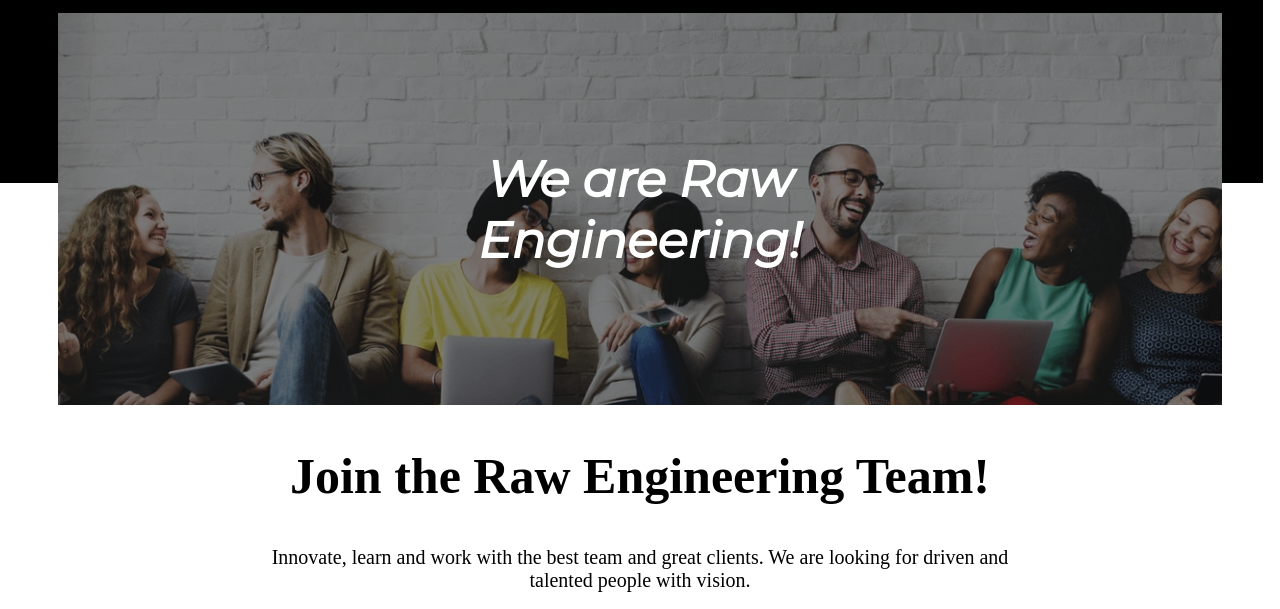
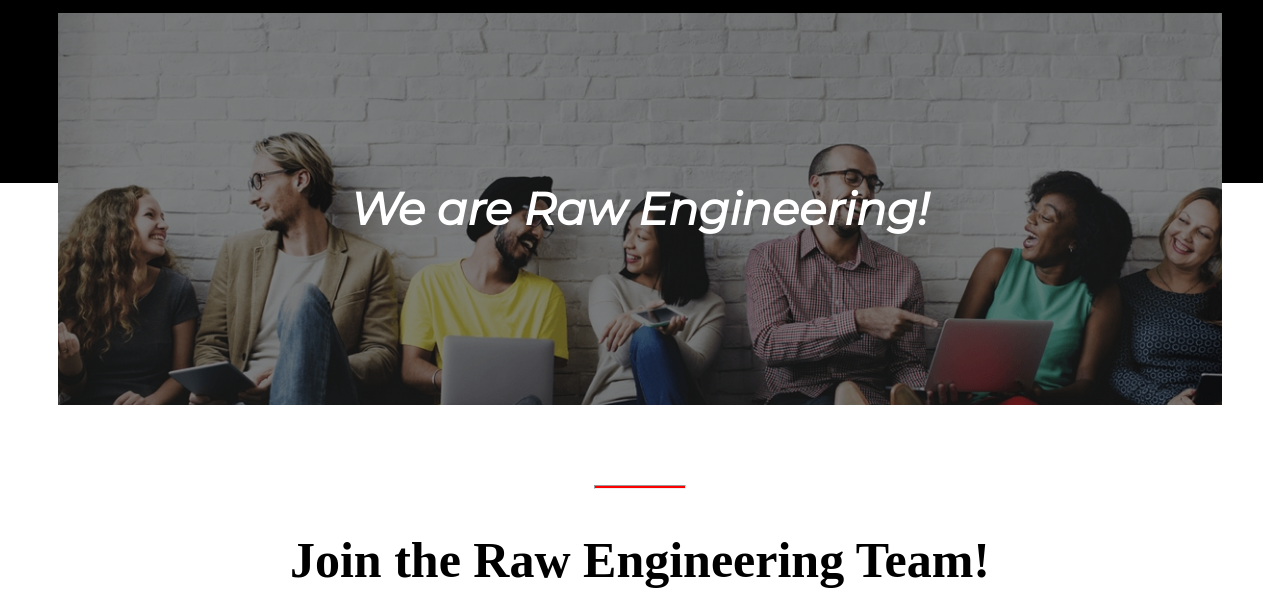
Before and after one commit to SwaatiPandey/Raw-engineering, a plain HTML site: page index.html in a window 1280 px wide. Shown: the part 116-725 px from the top of the page. Drawn offline with Linux system fonts and the light colour scheme.

Commit message:
Done little style changes to the page

```diff
--- a/index.html
+++ b/index.html
@@ -26,10 +26,15 @@
     </nav>
     <div class="bannerimg">
       <div class="bannertext">
-        <h1 style="font-size: 50px">We are Raw Engineering!</h1>
+        <h1 style="font-size: 45px">We are Raw Engineering!</h1>
       </div>
     </div>
     <section class="sec1">
+      <br>
+      <br>
+      <br>
+      <br>
+      <hr>
       <h1 style="font-size: 50px">Join the Raw Engineering Team!</h1>
     </section>
     <section class="sec2">
@@ -58,6 +63,7 @@
     <br />
     <br />
     <section class="sec4">
+      <hr>
       <h1>Browse Jobs</h1>
       <form>
         <label><strong>Departments</strong></label
@@ -77,7 +83,7 @@
         </select>
       </form>
 
-      <hr />
+      <!-- <hr /> -->
       <br />
       <br />
       <div class="browse">
--- a/rawengg.css
+++ b/rawengg.css
@@ -109,7 +109,12 @@ body{
   width: 30%;
   padding: 3px;
 }
-
+hr {
+  width: 7%;
+  text-align: center;
+  padding: 1px;
+  background-color: red;
+}
 .browse {
   display: flex;
   flex-direction: row;
```
